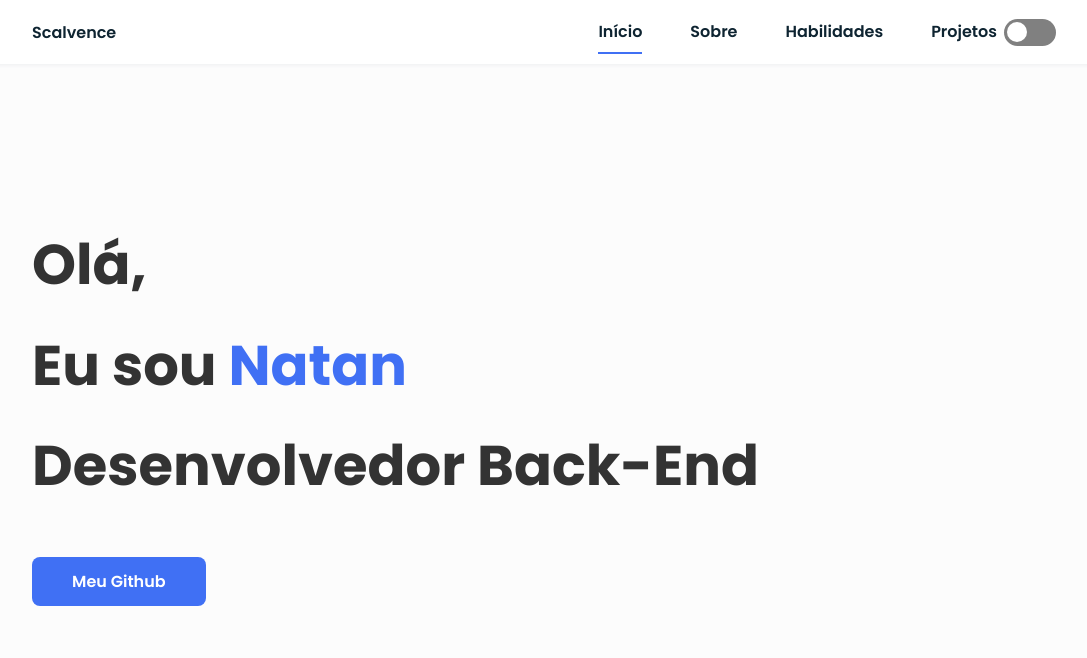
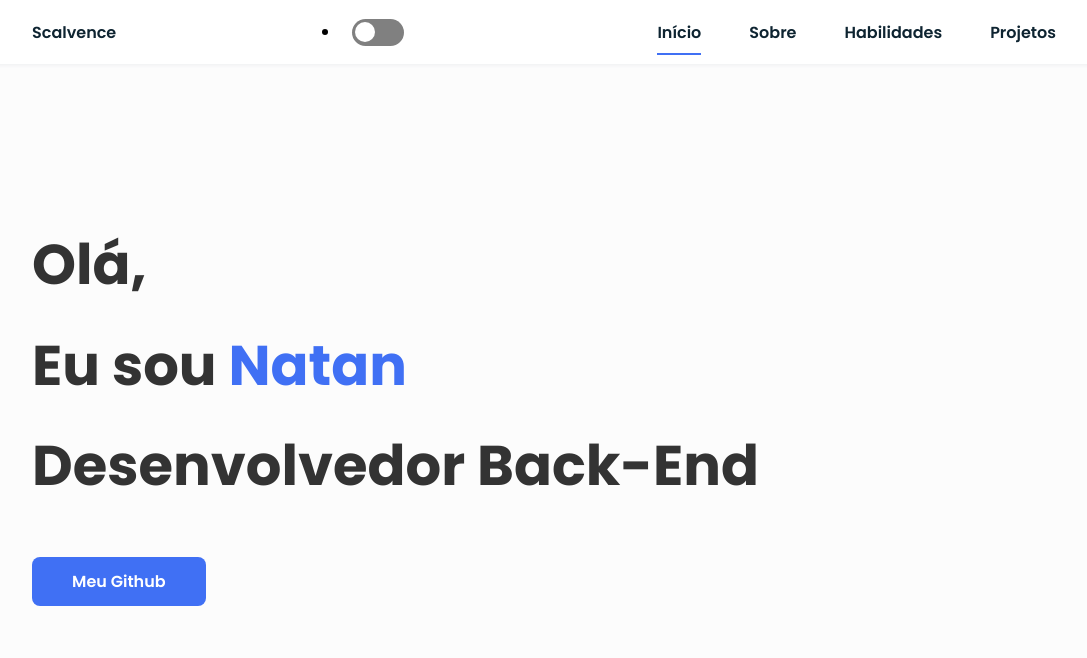
Before and after one commit to Scalvence/scalvence.github.io, a plain HTML site: page index.html in a window 1280 px wide. Shown: the top 658 px of the page, without its empty margins (96-1183 px from the left). Drawn offline with nearby package versions, Linux system fonts and the light colour scheme.

Commit message:
Add files via upload

```diff
--- a/index.html
+++ b/index.html
@@ -19,6 +19,9 @@
                     <a href="#" class="nav__logo">Scalvence</a>
                 </div>
                 <div class="nav__menu" id="nav-menu">
+                    <li><input id="switch" type="checkbox" name="theme">
+                        <label for="switch">Dark-Mode</label>
+                    </div>
                     <div class="toggle">
 
                     <ul class="nav__list">
@@ -28,9 +31,7 @@
                         <li class="nav__item"><a href="#about" class="nav__link">Sobre</a></li>
                         <li class="nav__item"><a href="#skills" class="nav__link">Habilidades</a></li>
                         <li class="nav__item"><a href="#work" class="nav__link">Projetos</a></li>
-                        <li><input id="switch" type="checkbox" name="theme">
-                            <label for="switch">Dark-Mode</label>
-                        </div></li>
+
 
 
                     </div>
```
